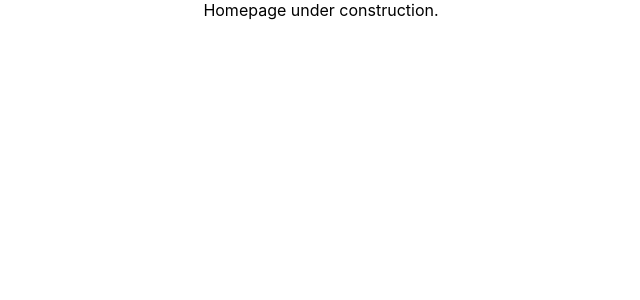
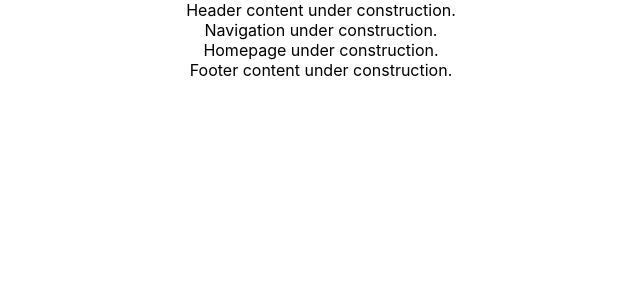
Before and after one commit to dipeshsoni88/little-lemon, a React (Create React App) app: page / in a window 1280 px wide. Shown: the top 300 px of the page, without its empty margins (319-959 px from the left). Built offline with nearby package versions, Linux system fonts and the light colour scheme.

Commit message:
Navigation and OGP added

```diff
--- a/public/index.html
+++ b/public/index.html
@@ -5,10 +5,10 @@
     <link rel="icon" href="%PUBLIC_URL%/favicon.ico" />
     <meta name="viewport" content="width=device-width, initial-scale=1" />
     <meta name="theme-color" content="#000000" />
-    <meta
-      name="description"
-      content="Web site created using create-react-app"
-    />
+    <meta name="description" content="Little Lemon Restaurant is a meditteranean Restaurant"/>
+    <meta name="og:title" content="Little Lemon Restaurant"/>
+    <meta name="og:description" content="Little Lemon Restaurant is a meditteranean Restaurant"/>
+    <meta name="og:image" content=""/>
     <link rel="apple-touch-icon" href="%PUBLIC_URL%/logo192.png" />
     <!--
       manifest.json provides metadata used when your web app is installed on a
--- a/src/App.js
+++ b/src/App.js
@@ -1,9 +1,16 @@
 import './App.css';
+import Header from './Header.js';
+import Nav from './Nav.js';
+import Main from './Main.js';
+import Footer from './Footer.js';
 
 function App() {
   return (
     <div className="App">
-        Homepage under construction.
+        <Header></Header>
+        <Nav></Nav>
+        <Main></Main>
+        <Footer></Footer>
     </div>
   );
 }
--- /dev/null
+++ b/src/Footer.js
@@ -0,0 +1,11 @@
+import './App.css';
+
+function Footer() {
+  return (
+    <footer className="App">
+        Footer content under construction.
+    </footer>
+  );
+}
+
+export default Footer;
--- /dev/null
+++ b/src/Header.js
@@ -0,0 +1,11 @@
+import './App.css';
+
+function Header() {
+  return (
+    <header className="App">
+        Header content under construction.
+    </header>
+  );
+}
+
+export default Header;
--- /dev/null
+++ b/src/Main.js
@@ -0,0 +1,11 @@
+import './App.css';
+
+function Main() {
+  return (
+    <main className="Main">
+        Homepage under construction.
+    </main>
+  );
+}
+
+export default Main;
--- /dev/null
+++ b/src/Nav.js
@@ -0,0 +1,11 @@
+import './App.css';
+
+function Nav() {
+  return (
+    <nav className="App">
+        Navigation under construction.
+    </nav>
+  );
+}
+
+export default Nav;
```
